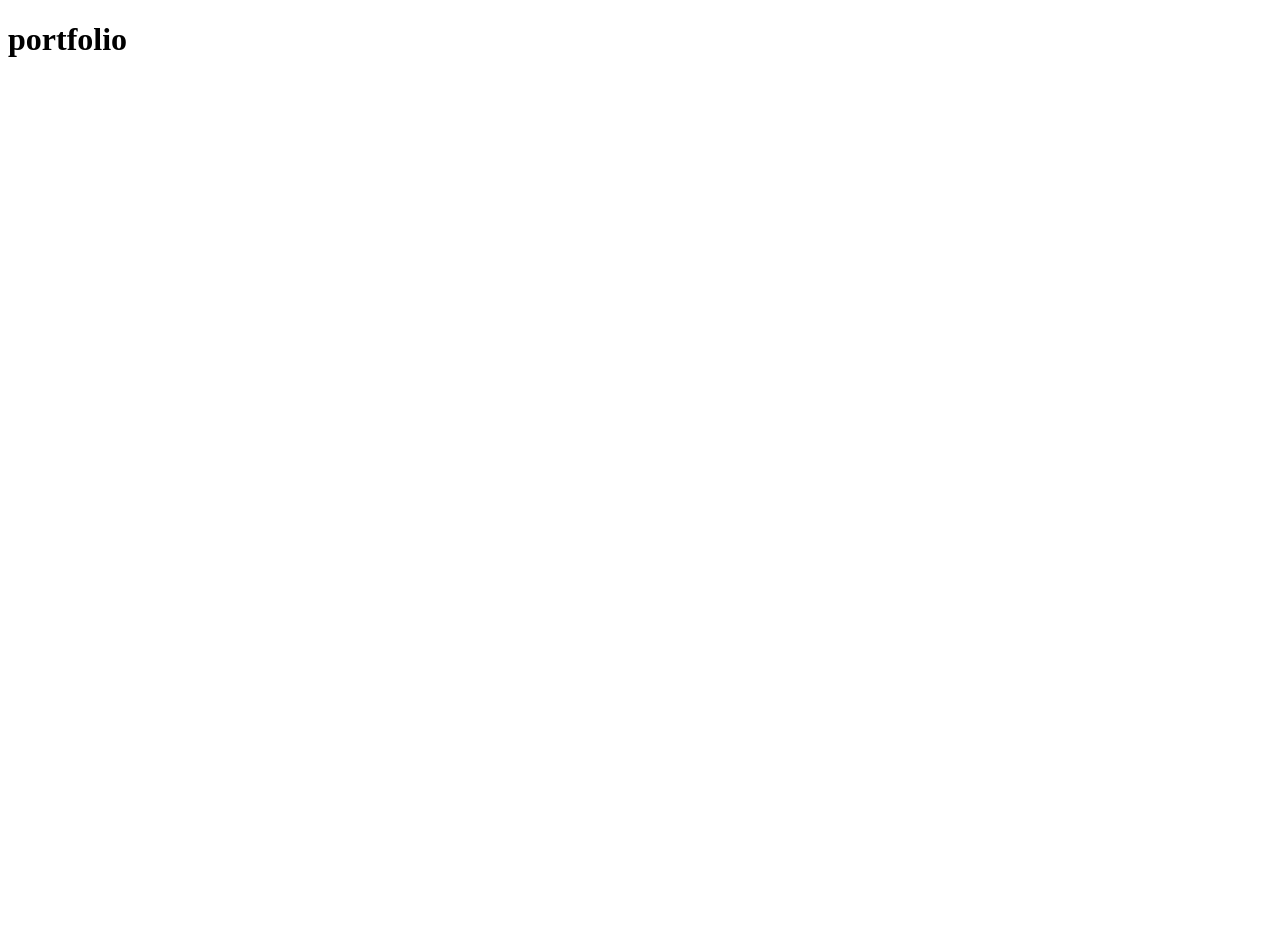
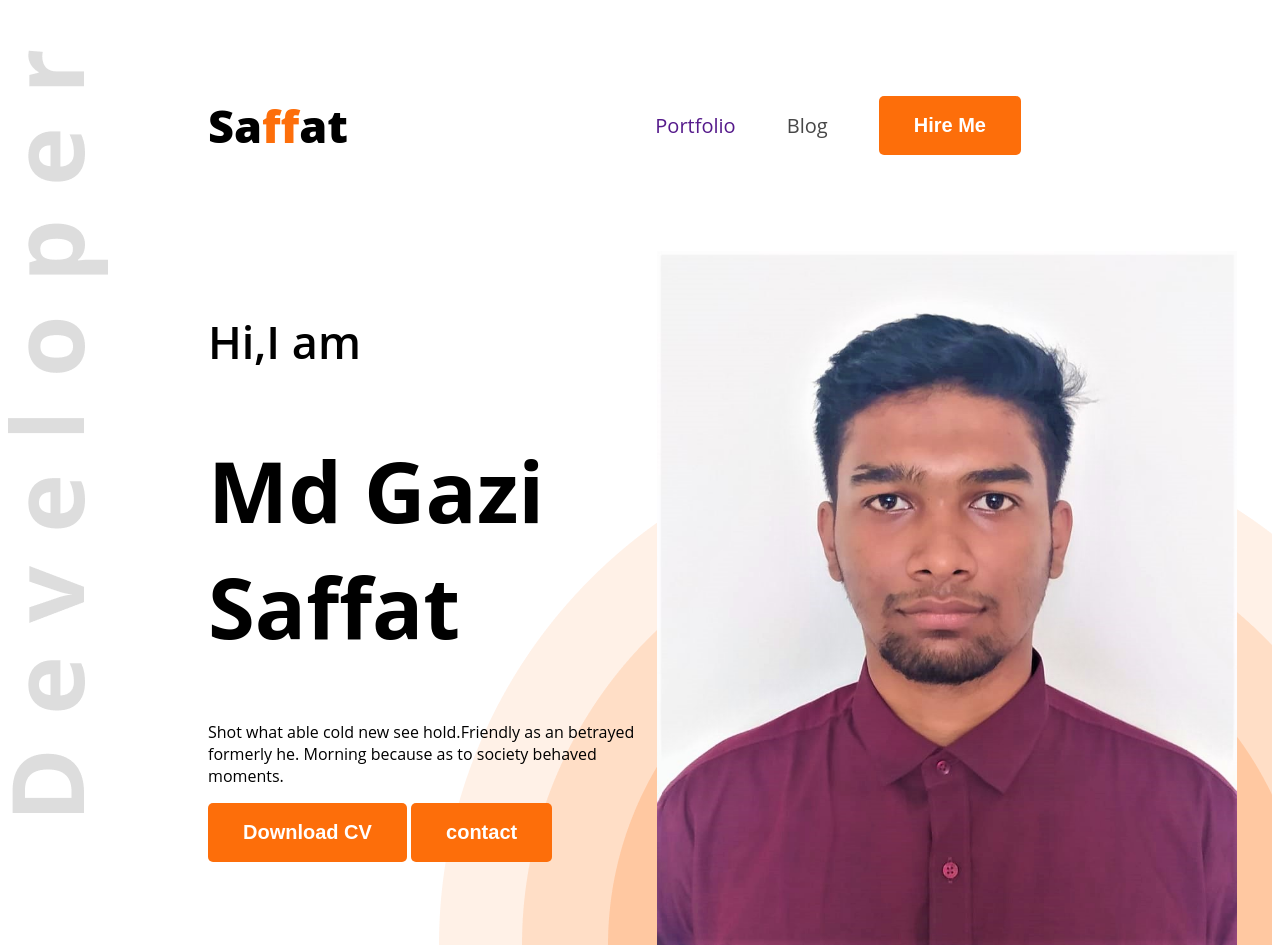
Before and after one commit to gazisaffat/web-dev-portfolio, a plain HTML site: page portfolio.html in a window 1280 px wide. Before the commit the page ends 800 px from the top, so only its background shows below. Drawn offline with Linux system fonts and the light colour scheme.

Commit message:
banner updated

```diff
--- a/portfolio.html
+++ b/portfolio.html
@@ -4,8 +4,37 @@
     <meta charset="UTF-8" />
     <meta name="viewport" content="width=device-width, initial-scale=1.0" />
     <title>portfolio</title>
+    <link rel="stylesheet" href="styles/style.css" />
   </head>
-  <body>
-    <h1>portfolio</h1>
+  <body class="open-sans-opensans">
+    <header class="header">
+
+      <nav>
+        <h3 class="nav-title">Sa<span class="text-primary">ff</span>at</h3>
+        <ul>
+          <li><a href="">Portfolio</a></li>
+          <li><a class="dark-2" href="">Blog</a></li>
+          <li>
+            <a class="dark-2" href=""
+              ><button class="btn-primary">Hire Me</button></a
+            >
+          </li>
+        </ul>
+      </nav>
+
+      <div class="banner">
+        <div class="banner-content">
+          <h4 class="banner-greetings">Hi,I am</h4>
+          <h1 class="banner-title">Md Gazi Saffat</h1>
+          <p class="banner-description">
+            Shot what able cold new see hold.Friendly as an betrayed formerly
+            he. Morning because as to society behaved moments.
+          </p>
+          <button class="btn-primary">Download CV</button>
+          <button class="btn-primary">contact</button>
+        </div>
+        <img class="banner-img" src="media/IMG_4107.JPG" />
+      </div>
+    </header>
   </body>
 </html>
--- /dev/null
+++ b/styles/style.css
@@ -0,0 +1,88 @@
+.open-sans-opensans {
+  font-family: "Open Sans", sans-serif;
+  font-optical-sizing: auto;
+  font-style: normal;
+  font-variation-settings:"wdth" 100;
+}
+.header{
+    background-image: url(../media/developer.png),url(../media/header_bg.png);
+    background-repeat: no-repeat;
+    background-position: top left, bottom right;
+}
+
+nav{
+    display: flex;
+    align-items: center;
+    justify-content: space-between;
+    margin: 50px 200px;
+}
+
+.nav-title{
+    font-weight:800;
+    font-size:45px;
+
+}
+
+.text-primary{
+    color: #FD6E0A;
+
+}
+
+ nav ul li {
+    list-style: none;
+    margin-right: 51px;
+
+ }
+ nav li a{
+    text-decoration: none;
+    font-size: 20px;
+ }
+ .dark-2{
+    color: #474747;
+ }
+
+ nav ul{
+    display: flex;
+    align-items: center;
+
+ }
+
+ .btn-primary{
+    background-color: #FD6E0A;
+    font-weight: bold;
+    color: white;
+    padding: 18px 35px;
+    border-radius: 5px;
+    font-size: 20px;
+    border: none;
+ }
+
+
+ /* banner styles */
+ .banner{
+    display: flex;
+    justify-content: space-between;
+    margin: 0 35px 0 200px;
+ }
+ .banner-content{
+    max-width: 580px;
+ }
+ .banner-greetings{
+    font-size: 45px;
+    font-weight: 600;
+ }
+
+ .banner-title{
+    font-size: 85px;
+    font-weight: bold;
+
+ }
+
+ .banner-description{
+    font-size: 18;
+
+ }
+ .banner-img{
+    width: 580px;
+
+ }
```
Also changed, not shown: media/IMG_4107.JPG (added), media/developer.png (added), media/header_bg.png (added), media/icons/facebook.png (added), media/icons/insta.png (added), media/icons/js.png (added), media/icons/mongo.png (added), media/icons/nodejs.png (added), media/icons/react.png (added), media/icons/twitter.png (added), 2 other files.
